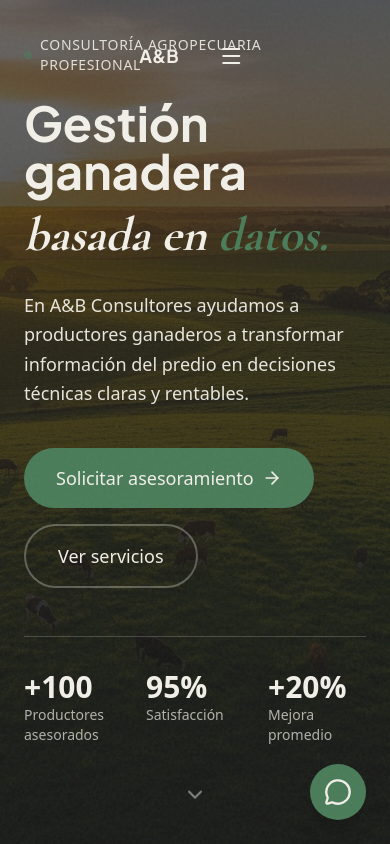
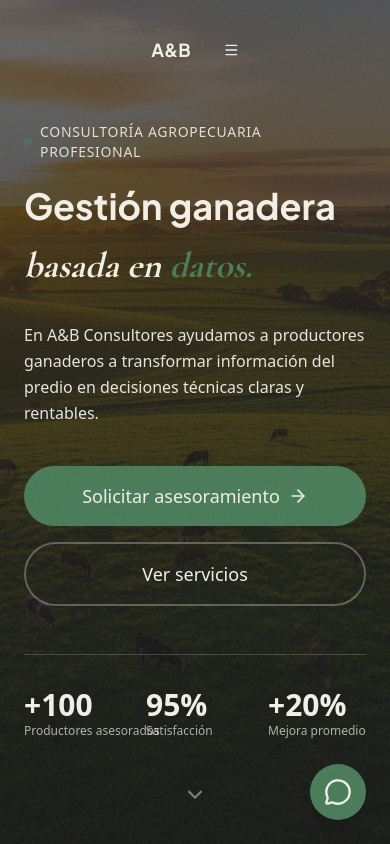
Before and after one commit to PolCarva/ab_consultores, a Next.js app: page / in a window 390 px wide. Shown: the top 844 px of the page. Built offline with nearby package versions, Linux system fonts and the light colour scheme.

Commit message:
styles: mobile adjustments

```diff
--- a/app/page.tsx
+++ b/app/page.tsx
@@ -28,6 +28,8 @@ export default function Home() {
   const philosophyRef = useRef<HTMLElement>(null);
   const protocolRef = useRef<HTMLElement>(null);
   const servicesRef = useRef<HTMLElement>(null);
+  const mobileMenuRef = useRef<HTMLDivElement>(null);
+  const mobileMenuContentRef = useRef<HTMLDivElement>(null);
 
   useEffect(() => {
     // Navbar Morphing on Scroll
@@ -39,6 +41,39 @@ export default function Home() {
     window.addEventListener("scroll", handleScroll);
     return () => window.removeEventListener("scroll", handleScroll);
   }, []);
+
+  useEffect(() => {
+    if (mobileMenuRef.current && mobileMenuContentRef.current) {
+      if (mobileMenuOpen) {
+        // Animate in
+        gsap.fromTo(
+          mobileMenuRef.current,
+          { opacity: 0 },
+          { opacity: 1, duration: 0.3, ease: "power2.out" }
+        );
+
+        gsap.fromTo(
+          mobileMenuContentRef.current.children,
+          { y: 50, opacity: 0 },
+          {
+            y: 0,
+            opacity: 1,
+            duration: 0.4,
+            stagger: 0.08,
+            ease: "power2.out",
+            delay: 0.1
+          }
+        );
+      } else {
+        // Animate out
+        gsap.to(mobileMenuRef.current, {
+          opacity: 0,
+          duration: 0.2,
+          ease: "power2.in"
+        });
+      }
+    }
+  }, [mobileMenuOpen]);
 
   return (
     <div className="min-h-screen bg-cream">
@@ -103,7 +138,7 @@ export default function Home() {
           <div className="flex items-center gap-4">
             <a
               href="#contact"
-              className={`cursor-pointer btn-magnetic btn-slide hidden md:block px-5 py-2 rounded-full text-sm font-medium ${
+              className={`cursor-pointer btn-magnetic btn-slide hidden md:block px-5 py-2 rounded-full text-sm font-medium whitespace-nowrap ${
                 isScrolled
                   ? "bg-green-accent text-cream"
                   : "bg-green-accent text-cream"
@@ -113,14 +148,15 @@ export default function Home() {
             </a>
             <button
               onClick={() => setMobileMenuOpen(!mobileMenuOpen)}
-              className="md:hidden p-2 rounded-lg hover:bg-white/10 transition-colors"
+              className="md:hidden p-2 rounded-lg hover:bg-white/10 transition-colors relative"
               aria-label="Toggle menu"
             >
-              {mobileMenuOpen ? (
+              <span className={`absolute inset-0 flex items-center justify-center transition-all duration-300 ${mobileMenuOpen ? "opacity-0 scale-75" : "opacity-100 scale-100"}`}>
+                <Menu className={`w-6 h-6 ${isScrolled ? "text-moss" : "text-cream"}`} />
+              </span>
+              <span className={`absolute inset-0 flex items-center justify-center transition-all duration-300 ${mobileMenuOpen ? "opacity-100 scale-100" : "opacity-0 scale-75"}`}>
                 <X className={`w-6 h-6 ${isScrolled ? "text-moss" : "text-cream"}`} />
-              ) : (
-                <Menu className={`w-6 h-6 ${isScrolled ? "text-moss" : "text-cream"}`} />
-              )}
+              </span>
             </button>
           </div>
         </div>
@@ -128,8 +164,8 @@ export default function Home() {
 
       {/* Mobile Menu Overlay */}
       {mobileMenuOpen && (
-        <div className="fixed inset-0 z-40 bg-charcoal">
-          <div className="flex flex-col items-center justify-center h-full space-y-8 px-6">
+        <div ref={mobileMenuRef} className="fixed inset-0 z-40 bg-charcoal">
+          <div ref={mobileMenuContentRef} className="flex flex-col items-center justify-center h-full space-y-8 px-6">
             <a
               href="#features"
               onClick={() => setMobileMenuOpen(false)}
@@ -169,7 +205,7 @@ export default function Home() {
               href="https://wa.me/59899123456"
               target="_blank"
               rel="noopener noreferrer"
-              className="bg-green-accent text-cream px-8 py-4 rounded-full font-bold text-lg hover:bg-green-accent/90 transition-colors flex items-center gap-2"
+              className="bg-green-accent text-cream px-8 py-4 rounded-full font-bold text-lg hover:bg-green-accent/90 transition-colors flex items-center gap-2 whitespace-nowrap"
             >
               <MessageCircle className="w-6 h-6" />
               WhatsApp
@@ -244,7 +280,7 @@ function HeroSection({ ref }: { ref: React.RefObject<HTMLElement> }) {
         backgroundPosition: "center",
       }}
     >
-      <div ref={heroContentRef} className="container mx-auto px-6 pb-16">
+      <div ref={heroContentRef} className="container mx-auto px-6 pb-16 pt-20 md:pt-0">
         <div className="max-w-4xl">
           {/* Trust Badge */}
           <div className="hero-text mb-6 flex items-center gap-2">
@@ -254,27 +290,27 @@ function HeroSection({ ref }: { ref: React.RefObject<HTMLElement> }) {
             </span>
           </div>
 
-          <h1 className="text-5xl md:text-7xl lg:text-8xl font-sans-custom font-bold text-cream hero-text">
+          <h1 className="text-4xl md:text-7xl lg:text-8xl font-sans-custom font-bold text-cream hero-text">
             Gestión ganadera
           </h1>
-          <h2 className="text-5xl  font-bold md:text-8xl lg:text-9xl font-serif-custom italic text-cream hero-text mt-4 leading-12">
+          <h2 className="text-4xl font-bold md:text-8xl lg:text-9xl font-serif-custom italic text-cream hero-text mt-4 leading-12">
             basada en{" "}
             <span className="text-green-accent font-bold">datos.</span>
           </h2>
-          <p className="text-cream/95 text-lg md:text-xl mt-8 max-w-2xl hero-text leading-relaxed">
+          <p className="text-cream/95 text-base md:text-xl mt-8 max-w-2xl hero-text leading-relaxed">
             En A&B Consultores ayudamos a productores ganaderos a transformar información del predio en decisiones técnicas claras y rentables.
           </p>
-          <div className="mt-10 hero-text flex flex-wrap gap-4">
+          <div className="mt-10 hero-text flex flex-col sm:flex-row gap-4">
             <a
               href="#contact"
-              className="btn-magnetic bg-green-accent text-cream px-8 py-4 rounded-full font-medium text-lg hover:bg-green-accent/90 transition-colors inline-flex items-center"
+              className="btn-magnetic bg-green-accent text-cream px-8 py-4 rounded-full font-medium text-lg hover:bg-green-accent/90 transition-colors inline-flex items-center justify-center whitespace-nowrap"
             >
               Solicitar asesoramiento
               <ArrowRight className="inline-block ml-2 w-5 h-5" />
             </a>
             <a
               href="#services"
-              className="btn-magnetic border-2 border-cream/30 text-cream px-8 py-4 rounded-full font-medium text-lg hover:bg-cream/10 transition-colors inline-flex items-center"
+              className="btn-magnetic border-2 border-cream/30 text-cream px-8 py-4 rounded-full font-medium text-lg hover:bg-cream/10 transition-colors inline-flex items-center justify-center whitespace-nowrap"
             >
               Ver servicios
             </a>
@@ -284,15 +320,15 @@ function HeroSection({ ref }: { ref: React.RefObject<HTMLElement> }) {
           <div className="hero-text mt-12 pt-8 border-t border-cream/20 grid grid-cols-3 gap-6 md:gap-8">
             <div>
               <div className="text-3xl md:text-4xl font-bold text-cream">+100</div>
-              <div className="text-cream/70 text-sm md:text-base">Productores asesorados</div>
+              <div className="text-cream/70 text-xs md:text-base whitespace-nowrap">Productores asesorados</div>
             </div>
             <div>
               <div className="text-3xl md:text-4xl font-bold text-cream">95%</div>
-              <div className="text-cream/70 text-sm md:text-base">Satisfacción</div>
+              <div className="text-cream/70 text-xs md:text-base whitespace-nowrap">Satisfacción</div>
             </div>
             <div>
               <div className="text-3xl md:text-4xl font-bold text-cream">+20%</div>
-              <div className="text-cream/70 text-sm md:text-base">Mejora promedio</div>
+              <div className="text-cream/70 text-xs md:text-base whitespace-nowrap">Mejora promedio</div>
             </div>
           </div>
         </div>
@@ -925,11 +961,11 @@ function ServiceCard({
           : "border-moss/10"
       }`}
     >
-      <div className="flex items-center gap-4 mb-6">
+      <div className="flex items-center gap-2 md:gap-4 mb-6 flex-wrap">
         {icon}
-        <h3 className="text-2xl font-sans-custom font-bold text-moss">{title}</h3>
+        <h3 className="text-xl md:text-2xl font-sans-custom font-bold text-moss whitespace-nowrap">{title}</h3>
         {premium && (
-          <span className="bg-green-accent text-cream text-xs font-bold px-3 py-1 rounded-full">
+          <span className="bg-green-accent text-cream text-xs font-bold px-3 py-1 rounded-full shrink-0">
             Premium
           </span>
         )}
@@ -951,7 +987,7 @@ function ServiceCard({
       </ul>
       <button
         onClick={handleClick}
-        className={`w-full btn-magnetic px-6 py-3 rounded-full font-medium text-lg transition-colors inline-flex items-center justify-center cursor-pointer ${
+        className={`w-full btn-magnetic px-6 py-3 rounded-full font-medium text-lg transition-colors inline-flex items-center justify-center cursor-pointer whitespace-nowrap ${
           premium
             ? "bg-green-accent text-cream hover:bg-green-accent/90"
             : "border-2 border-moss text-moss hover:bg-moss hover:text-cream"
@@ -1261,7 +1297,7 @@ function ContactSection() {
               <button
                 type="submit"
                 disabled={isSubmitting}
-                className="btn-magnetic w-full bg-green-accent text-cream px-8 py-4 rounded-full font-medium text-lg hover:bg-green-accent/90 transition-colors disabled:opacity-50 disabled:cursor-not-allowed"
+                className="btn-magnetic w-full bg-green-accent text-cream px-8 py-4 rounded-full font-medium text-lg hover:bg-green-accent/90 transition-colors disabled:opacity-50 disabled:cursor-not-allowed whitespace-nowrap"
               >
                 {isSubmitting ? "Enviando..." : "Enviar consulta"}
                 {!isSubmitting && <ArrowRight className="inline-block ml-2 w-5 h-5" />}
@@ -1312,7 +1348,7 @@ function Footer() {
               </li>
               <li className="flex items-center gap-2">
                 <Phone className="w-4 h-4" />
-                <span>+598 XX XXX XXX</span>
+                <span>+598 98 266 917</span>
               </li>
               <li className="flex items-center gap-2">
                 <MapPin className="w-4 h-4" />
```
